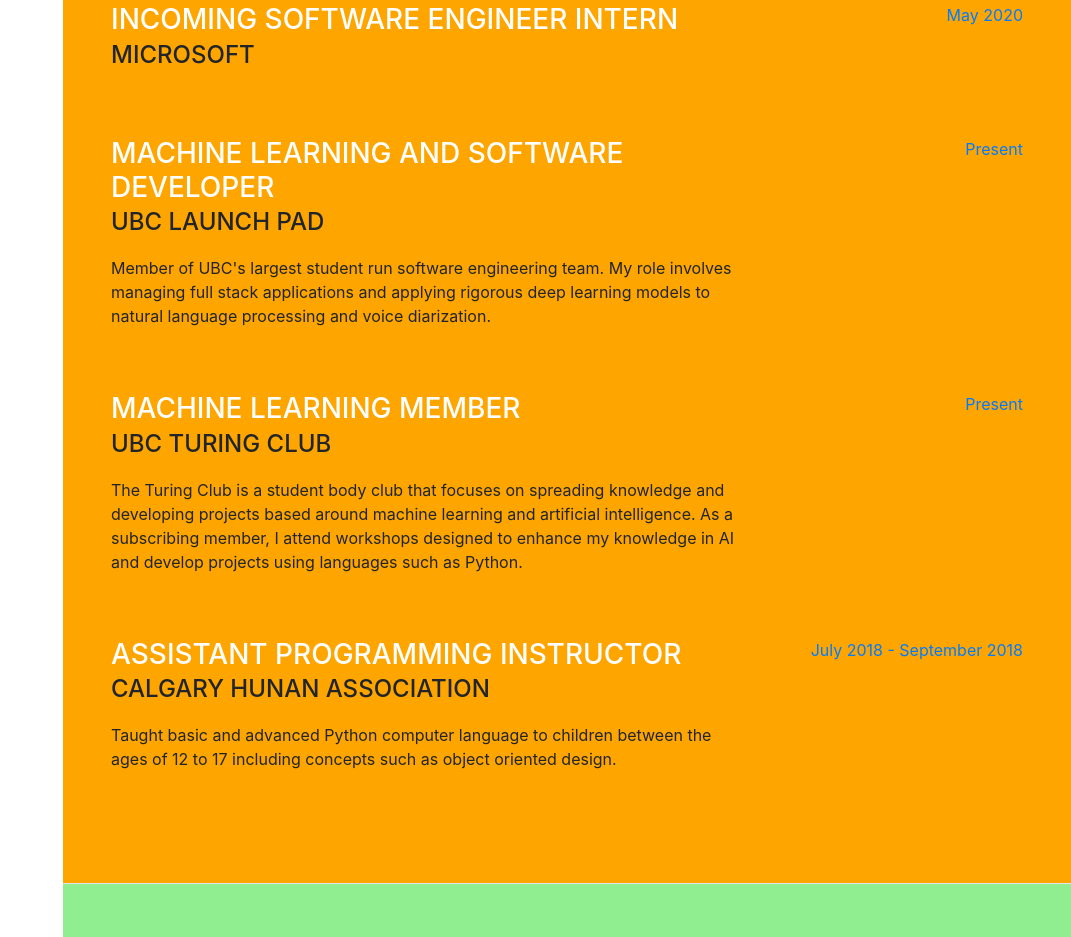
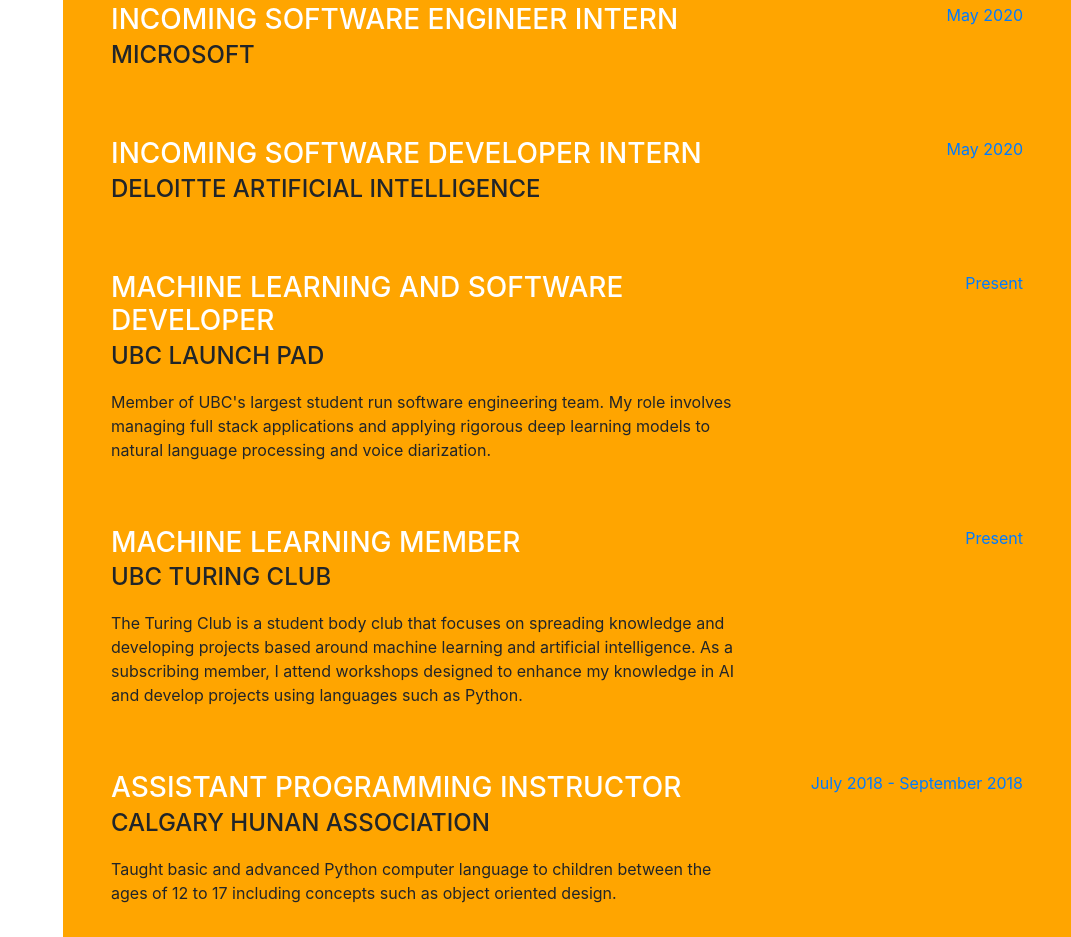
Before and after one commit to sanids/Portfolio, a website with bundled scripts: page index.html in a window 1280 px wide. Shown: the part 932-1869 px from the top of the page, without its empty margins (209-1280 px from the left). Built offline with nearby package versions, Linux system fonts and the light colour scheme; a web font is replaced by a local one.

Commit message:
Update Job

```diff
--- a/index.html
+++ b/index.html
@@ -102,6 +102,17 @@
           </div>
         </div>
 
+
+        <div class="resume-item d-flex flex-column flex-md-row justify-content-between mb-5">
+          <div class="resume-content">
+            <h3 class="mb-0">Incoming Software Developer Intern</h3>
+            <div class="subheading mb-3">Deloitte Artificial Intelligence</div>
+            <p></p>
+          </div>
+          <div class="resume-date text-md-right">
+            <span class="text-primary">May 2020</span>
+          </div>
+        </div>
 
         <div class="resume-item d-flex flex-column flex-md-row justify-content-between mb-5">
             <div class="resume-content">
```
